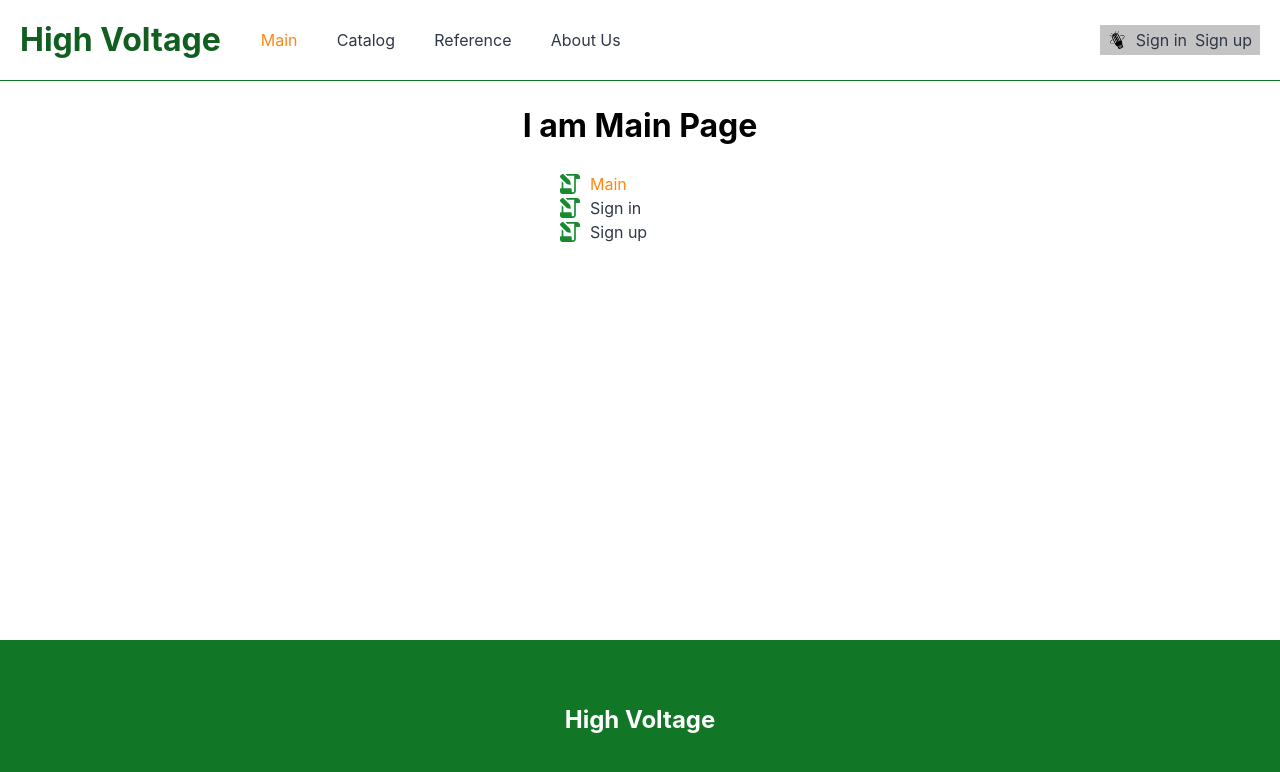
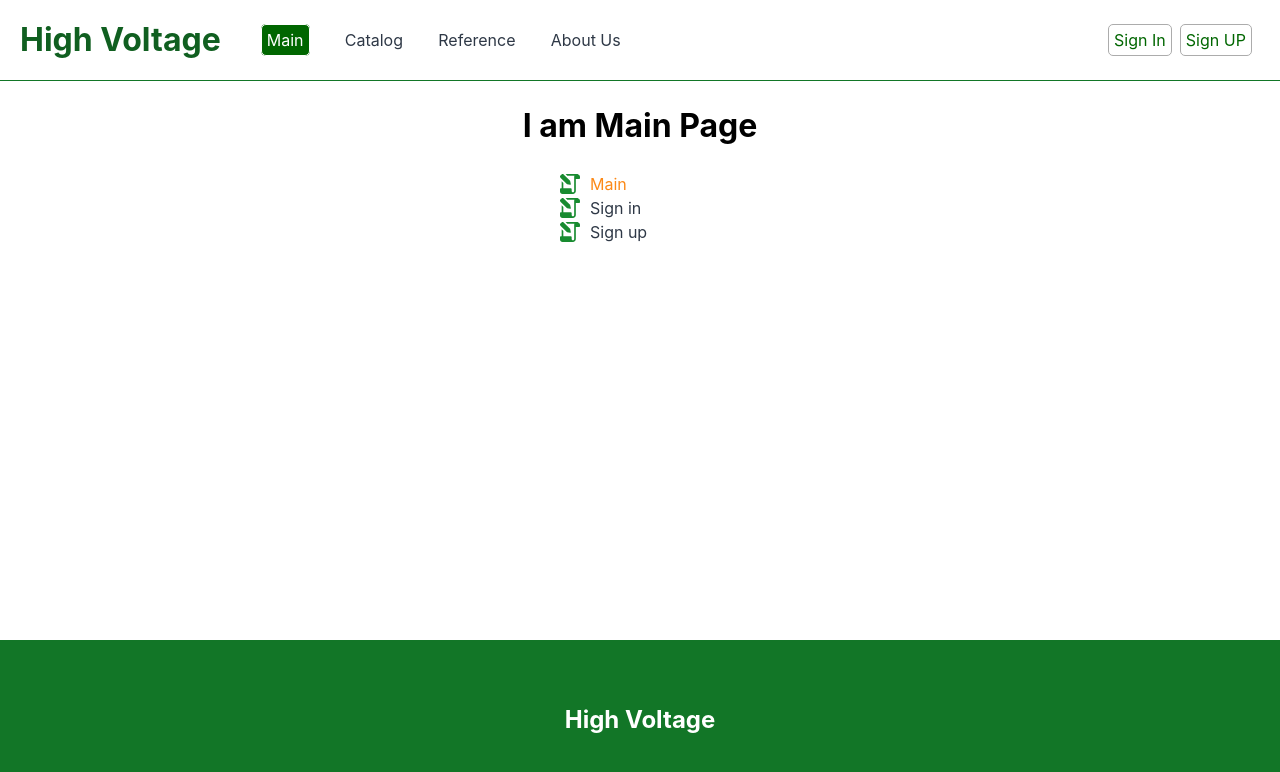
Before and after one commit to R11VEN/eCommerce-Application, a React (Vite) app: page / in a window 1280 px wide. Shown: the top 772 px of the page. Built offline with nearby package versions, Linux system fonts and the light colour scheme; no server answers; what @commercetools/platform-sdk, @commercetools/sdk-client-v2 would draw is missing.

Commit message:
fix: logout icin

```diff
--- a/src/App.css
+++ b/src/App.css
@@ -53,6 +53,26 @@ header {
 .header-link {
   text-decoration: none;
   color: #2e3846;
+  background-color: unset;
+}
+
+.header-link-auth {
+  width: 30px;
+  height: 30px;
+  text-decoration: none;
+  background-color: white;
+  border-radius: 5px;
+  border: 1px solid #acacac;
+  padding: 5px;
+  color: #006600;
+}
+
+.header-link-auth.active {
+  text-decoration: none;
+  background-color: #006600;
+  border: 1px solid white;
+  padding: 5px;
+  color: white;
 }
 
 .login-registration {
@@ -62,21 +82,38 @@ header {
   width: 160px;
   height: 30px;
   margin-left: auto;
-  background-color: #c4c4c4;
+  /*background-color: #c4c4c4;*/
   color: #2e3846;
 }
 
 .logout {
-  width: 20px;
-  height: 18px;
-  -webkit-mask-image: url(./assets/energy.svg);
-  mask-image: url(./assets/energy.svg);
-  -webkit-mask-repeat: no-repeat;
-  mask-repeat: no-repeat;
-  -webkit-mask-size: contain;
-  mask-size: contain;
-  background-color: #000000;
+  display: none;
+  border-radius: 5px;
+  width: 30px;
+  height: 30px;
+  border: 1px solid #acacac;
 }
+
+.logout.active {
+  display: flex;
+  align-content: center;
+  justify-content: center;
+  align-items: center;
+}
+
+.logout img {
+  cursor: pointer;
+}
+
+.signin {
+  display: none;
+}
+
+.signin.active {
+  display: block;
+}
+
+
 
 .nav-list_item > a:hover,
 .header-link:hover {
--- a/src/api/User/Client.tsx
+++ b/src/api/User/Client.tsx
@@ -46,7 +46,7 @@ class Client {
     if (credentials) {
       return (
         userClientBuilder
-          .withProjectKey(projectKey)
+          .withProjectKey('jsfe2023q1')
           .withMiddleware(authMiddleware)
           //.withPasswordFlow(authMiddleware)
           .withHttpMiddleware(httpMiddlewareOptions)
--- a/src/components/login-form.tsx
+++ b/src/components/login-form.tsx
@@ -34,7 +34,6 @@ const LoginForm = ({ openModal }: { openModal: (content: string) => void }) => {
     const isAuth = await Login(data);
     isAuth && dispatch(authSuccess({ isAuth: true }));
     isAuth && redirect('Вы успешно авторизованы!');
-    isAuth && navigate(MAIN_ROUTE);
   };
 
   useEffect((): void => {
--- a/src/layout/header.tsx
+++ b/src/layout/header.tsx
@@ -3,31 +3,28 @@ import { useDispatch, useSelector } from 'react-redux';
 import { NavLink } from 'react-router-dom';
 
 import { userLogout } from '../api/userLogout.tsx';
+import loginImg from '../assets/login.svg';
+import { AUTH_ROUTE, REG_ROUTE } from '../constants/pages.ts';
 import { RouteInterface } from '../interfaces/route.interface.ts';
 import { RootState } from '../interfaces/state.interface.ts';
 import { authLogout } from '../redux/authSlice.ts';
-import { routesAuth, routesPages } from '../routes.tsx';
+import { routesPages } from '../routes.tsx';
 
 const Header = ({ titlePage }: { titlePage: string }) => {
   const dispatch = useDispatch();
   const [mobileMenuActive, setMobileMenuActive] = useState<boolean>(false);
 
+  const auth = useSelector((state: RootState) => state.auth);
+
   const showClassName = ({ isActive }: { isActive: boolean }): string => {
-    return isActive ? 'header-link active' : 'header-link';
+    return isActive ? 'header-link-auth active' : 'header-link-auth';
   };
 
   const showMobileMenu = () => {
     setMobileMenuActive(!mobileMenuActive);
   };
 
-  const auth = useSelector((state: RootState) => state.auth);
-
-  const [logout, setLogout] = useState({ backgroundColor: '#000000' });
-
-  useEffect(() => {
-    const value = auth.isAuth ? { backgroundColor: '#ffffff' } : { backgroundColor: '#000000' };
-    setLogout(value);
-  }, [auth.isAuth]);
+  useEffect(() => {}, [auth.isAuth]);
 
   const checkLogout = () => {
     dispatch(authLogout());
@@ -73,18 +70,31 @@ const Header = ({ titlePage }: { titlePage: string }) => {
           </ul>
         </nav>
         <div className="login-registration">
-          <div className="logout" style={logout} onClick={checkLogout}></div>
-          {routesAuth.map((route: RouteInterface) => (
+          <div className={auth.isAuth ? 'logout active' : 'logout'} onClick={checkLogout}>
+            <img src={loginImg} />
+          </div>
+          <div className={auth.isAuth ? 'signin' : 'signin active'}>
             <NavLink
-              key={route.name}
-              to={route.path}
+              key={AUTH_ROUTE}
+              to={AUTH_ROUTE}
               className={showClassName}
               onClick={() => setMobileMenuActive(false)}
               end
             >
-              {route.name}
+              Sign In
             </NavLink>
-          ))}
+          </div>
+          <div className="signup">
+            <NavLink
+              key={REG_ROUTE}
+              to={REG_ROUTE}
+              className={showClassName}
+              onClick={() => setMobileMenuActive(false)}
+              end
+            >
+              Sign UP
+            </NavLink>
+          </div>
         </div>
       </div>
     </header>
```
Also changed, not shown: src/assets/login.svg (added), src/assets/notificationsvg.svg (added), vite.config.ts (line endings or trailing spaces).
